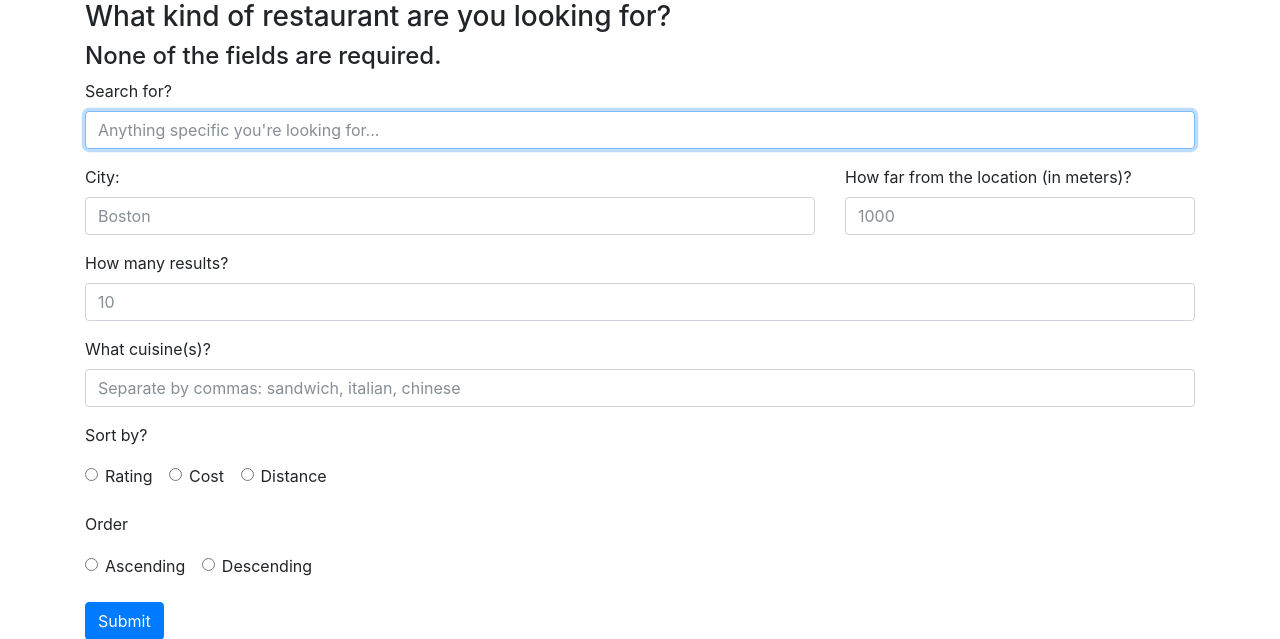
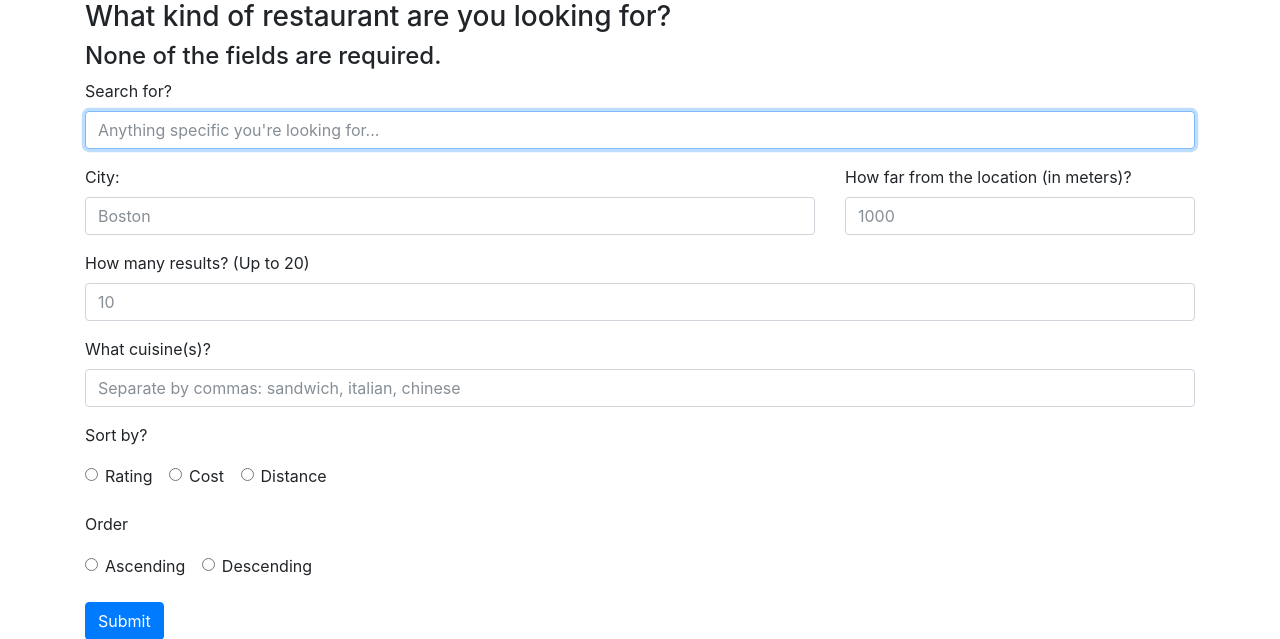
Before and after one commit to yhelen-stuy/food-for-uni, a Flask app: page /restaurant_search in a window 1280 px wide. Shown: the part 62-701 px from the top of the page. Run offline with Flask 2, Linux system fonts and the light colour scheme; parts of the project's set-up code (start-up, migrations or seed data) failed here and were passed over; some libraries are stand-ins or nearby versions.

Commit message:
Minor template edit

```diff
--- a/templates/restaurant_search.html
+++ b/templates/restaurant_search.html
@@ -27,7 +27,7 @@ Search for restaurants!
                 </div>
             </div>
             <div class="form-group">
-                <label for="max_amt">How many results?</label>
+                <label for="max_amt">How many results? (Up to 20)</label>
                 <input type="text" class="form-control" name="max_amt" placeholder="10">
             </div>
             <div class="form-group">
```
